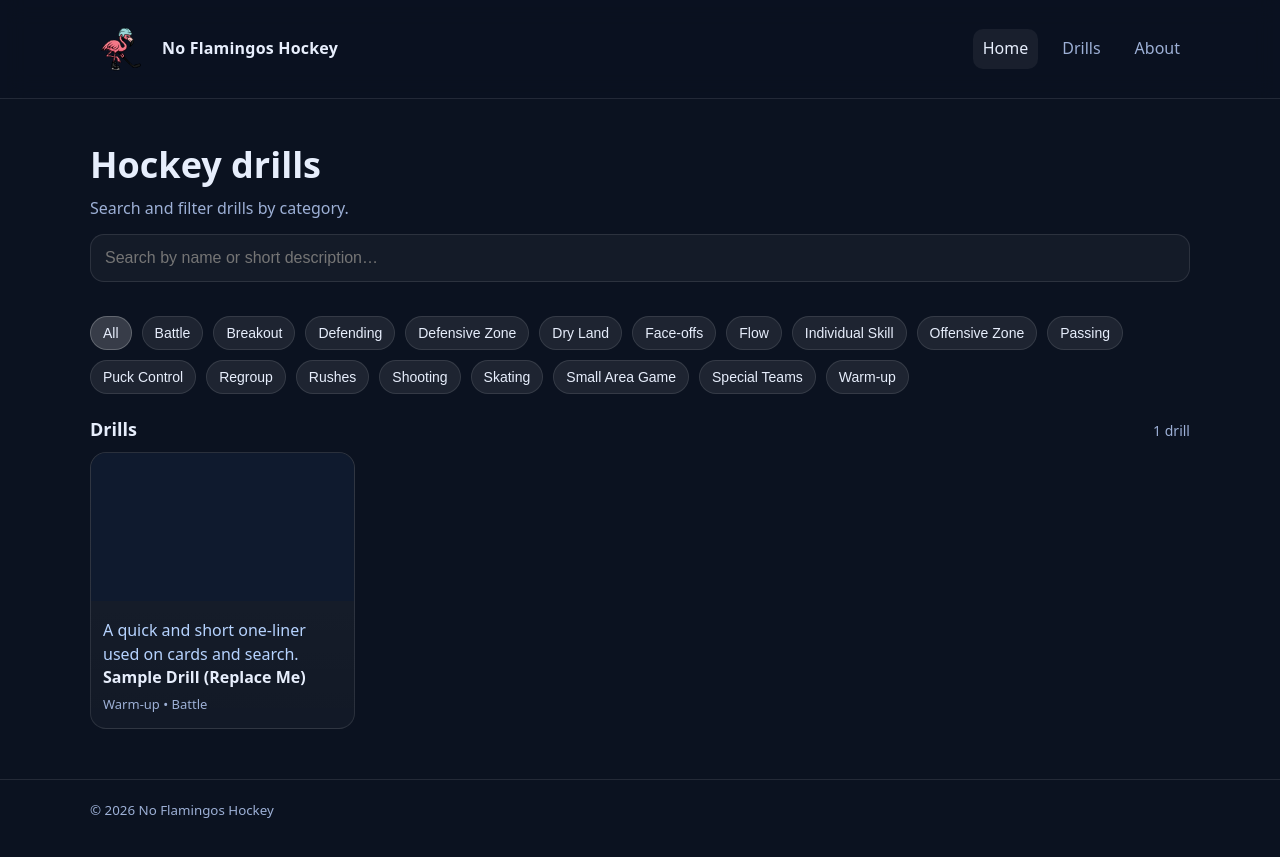
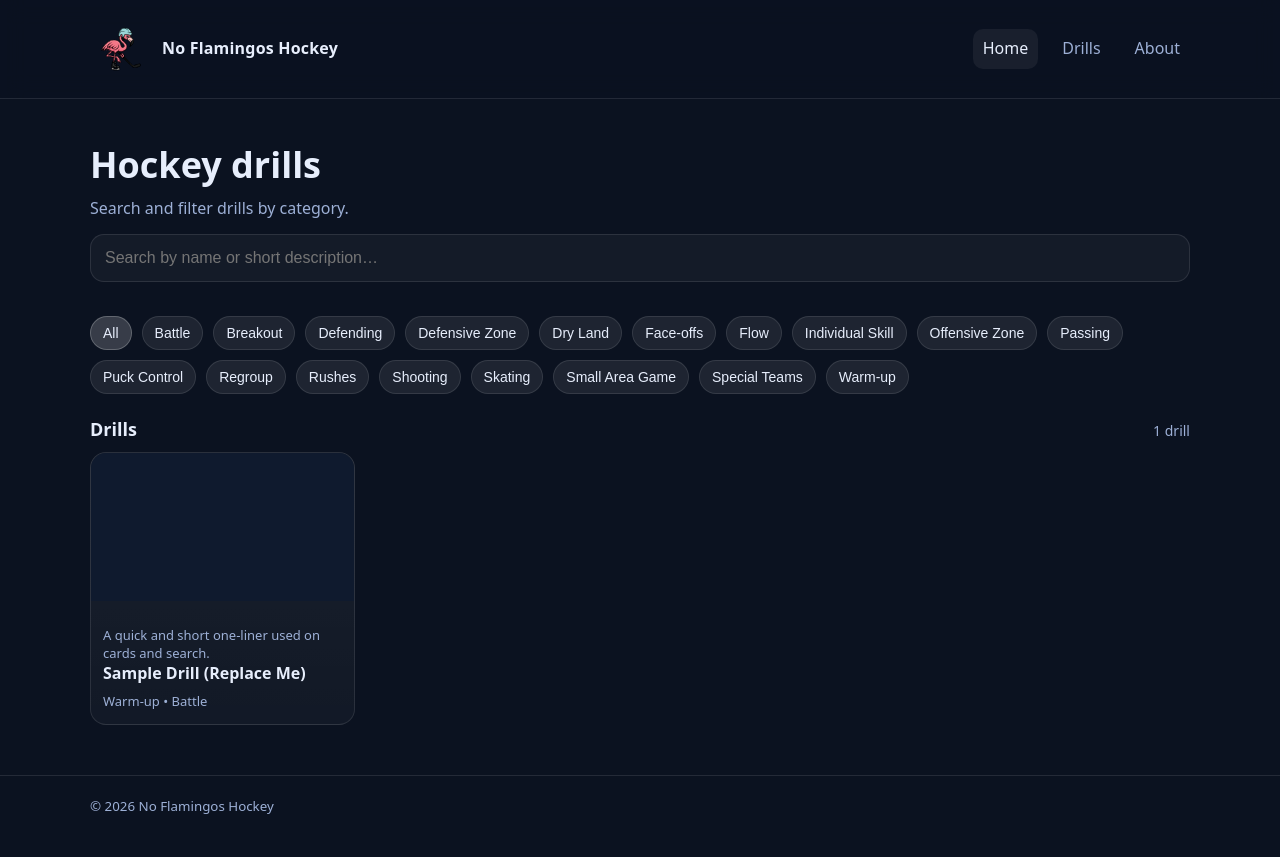
Before and after one commit to noflamingos/noflamingos.github.io, a Jekyll site: the page built from index.html, in a window 1280 px wide. Shown: the top 857 px of the page. Built offline with Jekyll 4.4.1, drawn with Linux system fonts in a browser that asks for light colours.

Commit message:
Update main.css

```diff
--- a/assets/css/main.css
+++ b/assets/css/main.css
@@ -103,6 +103,8 @@ a:hover { text-decoration: underline; }
 .card-title { margin: 0 0 6px; font-weight: 700; font-size: 16px; color: var(--text); }
 .card-meta { color: var(--muted); font-size: 13px; }
 
+.card-desc { margin-top: 8px; color: var(--muted); font-size: 13px; line-height: 1.35; }
+
 .site-footer { border-top: 1px solid var(--border); padding: 18px 0; color: var(--muted); }
 
 .drill__top { padding: 10px 0 8px; }
```
